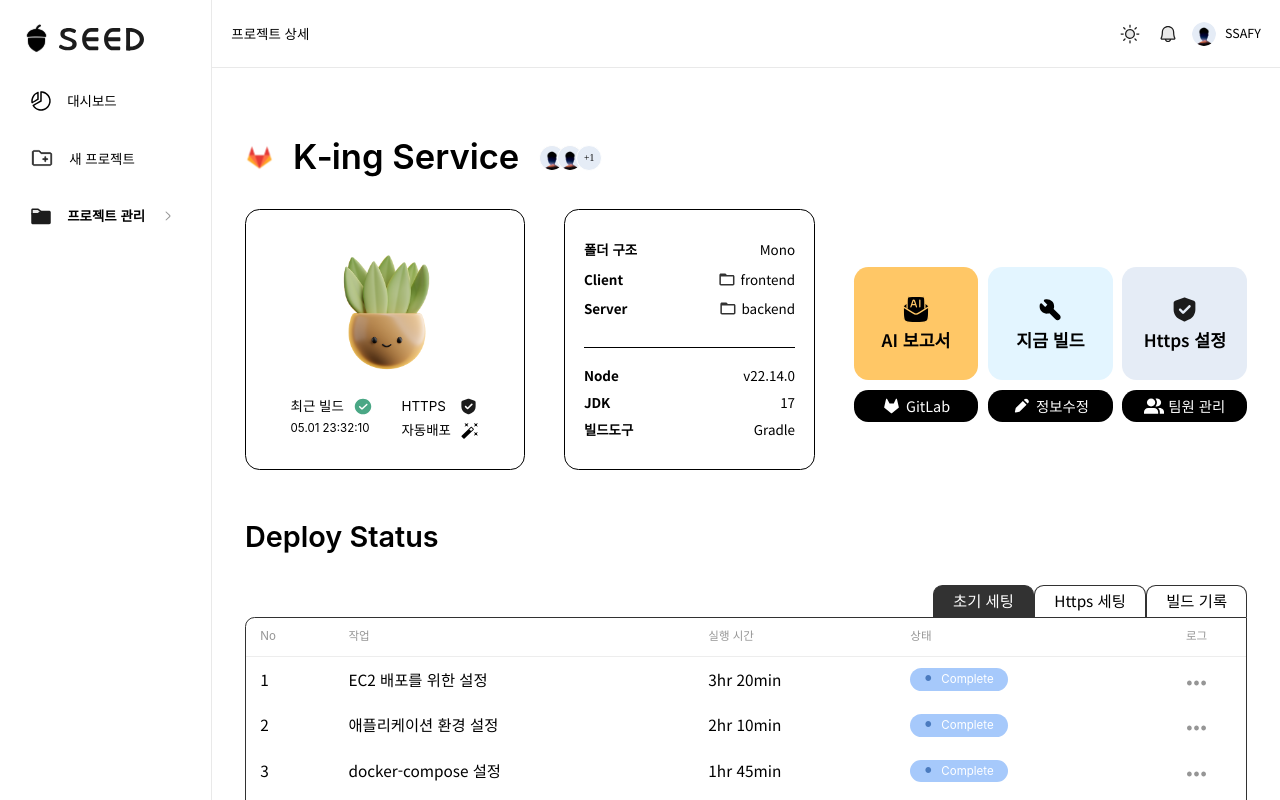
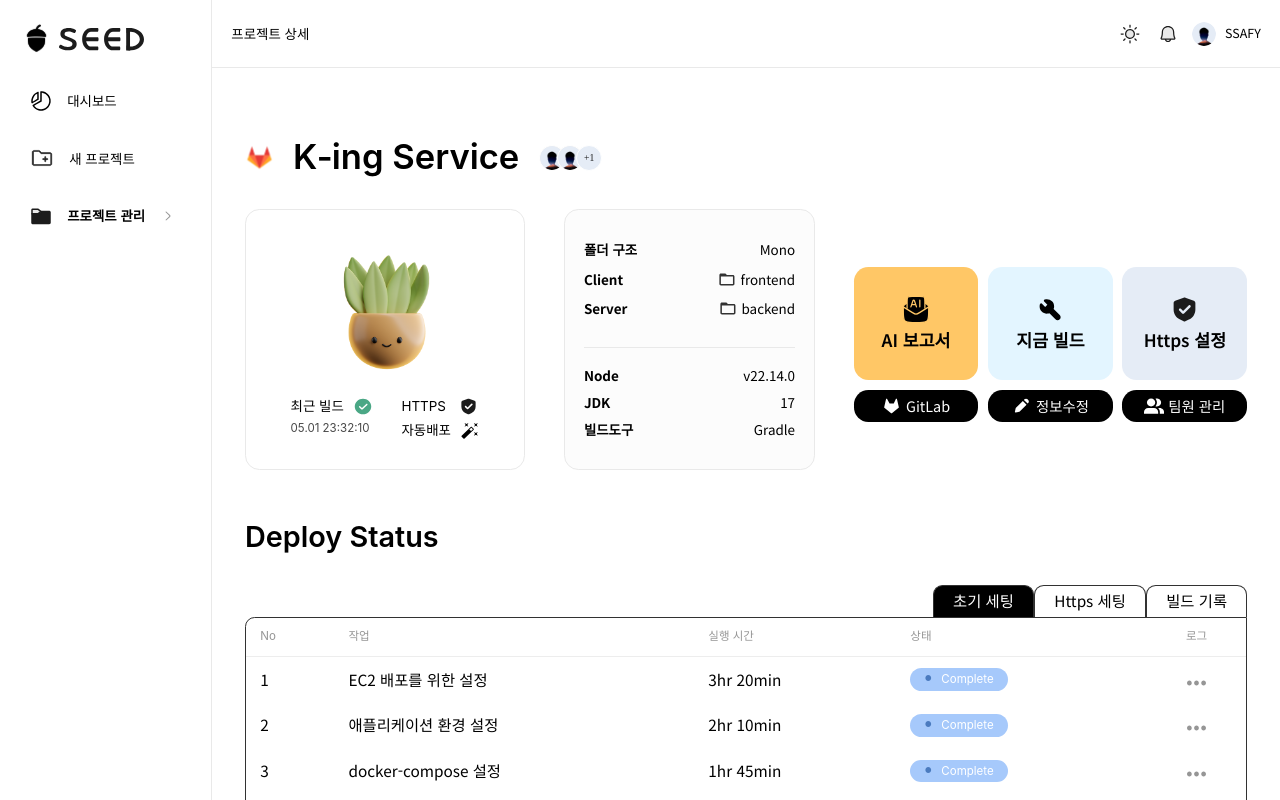
Before and after one commit to jisu-0305/Seed, a Next.js app in the folder frontend/: page /projects/1 in a window 1280 px wide. Built offline with nearby package versions, Linux system fonts and the light colour scheme.

Commit message:
S12P31A206-85 feat: Projects 라이트/다크 호환 색상 적용

```diff
--- a/frontend/src/components/Projects/AvatarList.tsx
+++ b/frontend/src/components/Projects/AvatarList.tsx
@@ -55,5 +55,5 @@ const MoreCount = styled.div`
   align-items: center;
   justify-content: center;
   font-size: 1rem;
-  color: ${({ theme }) => theme.colors.Gray2};
+  color: ${({ theme }) => theme.colors.Black1};
 `;
--- a/frontend/src/components/Projects/ProjectCard.tsx
+++ b/frontend/src/components/Projects/ProjectCard.tsx
@@ -97,6 +97,7 @@ const Right = styled.div`
 
 const Title = styled.h3`
   ${({ theme }) => theme.fonts.EnTitle2};
+  color: ${({ theme }) => theme.colors.Black};
 `;
 
 const ProjectImage = styled.img`
@@ -115,8 +116,10 @@ const Item = styled.div`
   align-items: center;
   gap: 0.5rem;
   ${({ theme }) => theme.fonts.Body4};
+  color: ${({ theme }) => theme.colors.Black};
 `;
 
 const Time = styled.div`
   ${({ theme }) => theme.fonts.Body5};
+  color: ${({ theme }) => theme.colors.Black};
 `;
--- a/frontend/src/components/Projects/Projects.tsx
+++ b/frontend/src/components/Projects/Projects.tsx
@@ -53,7 +53,6 @@ const SectionWrapper = styled.section`
   align-items: center;
   width: 100%;
   padding-top: 10rem;
-  background-color: ${({ theme }) => theme.colors.White};
   border-radius: 1.5rem;
 `;
 
--- a/frontend/src/components/Projects/detail/ActionButtons.tsx
+++ b/frontend/src/components/Projects/detail/ActionButtons.tsx
@@ -89,8 +89,8 @@ const SmallButton = styled.button`
   padding: 0.7rem 1rem;
   border: none;
   border-radius: 1.5rem;
-  background: ${({ theme }) => theme.colors.Black};
-  color: ${({ theme }) => theme.colors.White};
+  background: ${({ theme }) => theme.colors.Text};
+  color: ${({ theme }) => theme.colors.Background};
   ${({ theme }) => theme.fonts.Body2};
 `;
 
--- a/frontend/src/components/Projects/detail/ProjectDetail.tsx
+++ b/frontend/src/components/Projects/detail/ProjectDetail.tsx
@@ -56,7 +56,6 @@ const SectionWrapper = styled.section`
   align-items: center;
   width: 100%;
   padding-top: 7rem;
-  background-color: ${({ theme }) => theme.colors.White};
   border-radius: 1.5rem;
 `;
 
--- a/frontend/src/components/Projects/detail/ProjectHeader.tsx
+++ b/frontend/src/components/Projects/detail/ProjectHeader.tsx
@@ -55,7 +55,7 @@ const Wrapper = styled.div`
   width: 25rem;
   height: 25rem;
   padding: 1rem 2rem;
-  border: 0.15rem solid ${({ theme }) => theme.colors.Black};
+  border: 0.15rem solid ${({ theme }) => theme.colors.BorderDefault};
   border-radius: 1.5rem;
 `;
 
@@ -92,7 +92,7 @@ const Label = styled.div`
 
 const Time = styled.div`
   ${({ theme }) => theme.fonts.EnBody2};
-  color: ${({ theme }) => theme.colors.Gray1};
+  color: ${({ theme }) => theme.colors.DetailText};
 `;
 
 const Icon = styled.img`
--- a/frontend/src/components/Projects/detail/ProjectInfo.tsx
+++ b/frontend/src/components/Projects/detail/ProjectInfo.tsx
@@ -61,11 +61,11 @@ const Card = styled.div`
   display: flex;
   flex-direction: column;
   justify-content: center;
-  background: ${({ theme }) => theme.colors.LightGray3};
+  background: ${({ theme }) => theme.colors.DetailFieldBg};
   width: 22rem;
   height: 25rem;
   padding: 1rem 2rem;
-  border: 0.15rem solid ${({ theme }) => theme.colors.LightGray1};
+  border: 0.15rem solid ${({ theme }) => theme.colors.DetailBorder1};
   border-radius: 1.5rem;
 `;
 
@@ -89,7 +89,7 @@ const Row = styled.div`
 
 const Label = styled.div`
   ${({ theme }) => theme.fonts.Head5};
-  color: ${({ theme }) => theme.colors.Black};
+  color: ${({ theme }) => theme.colors.Text};
 `;
 
 const MonoValue = styled.div`
@@ -109,6 +109,6 @@ const FolderIcon = styled.img`
 
 const Divider = styled.hr`
   border: none;
-  border-top: 0.15rem solid ${({ theme }) => theme.colors.LightGray1};
+  border-top: 0.15rem solid ${({ theme }) => theme.colors.DetailBorder1};
   margin: 2rem 0;
 `;
--- a/frontend/src/components/Projects/detail/deployStatus/DeployStatus.tsx
+++ b/frontend/src/components/Projects/detail/deployStatus/DeployStatus.tsx
@@ -2,6 +2,7 @@
 import styled from '@emotion/styled';
 import { useState } from 'react';
 
+import { useThemeStore } from '@/stores/themeStore';
 import type { DeployStatusProps, DeployTabName } from '@/types/deploy';
 
 import { BuildHistoryPanel } from './BuildHistoryPanel';
@@ -10,12 +11,18 @@ import { DeployTable } from './DeployTable';
 export function DeployStatus({ tasksByTab }: DeployStatusProps) {
   const tabs = Object.keys(tasksByTab) as DeployTabName[];
   const [active, setActive] = useState<DeployTabName>(tabs[0]);
+  const { mode } = useThemeStore();
 
   return (
     <Container>
       <TabList>
         {tabs.map((t) => (
-          <Tab key={t} active={t === active} onClick={() => setActive(t)}>
+          <Tab
+            key={t}
+            active={t === active}
+            mode={mode}
+            onClick={() => setActive(t)}
+          >
             {t}
           </Tab>
         ))}
@@ -34,7 +41,6 @@ export function DeployStatus({ tasksByTab }: DeployStatusProps) {
 
 const Container = styled.div`
   margin-top: 3rem;
-  background: ${({ theme }) => theme.colors.White};
   border-radius: 1rem;
 `;
 
@@ -45,7 +51,7 @@ const TabList = styled.div`
   background: transparent;
 `;
 
-const Tab = styled.div<{ active: boolean }>`
+const Tab = styled.div<{ active: boolean; mode: string }>`
   position: relative;
   padding: 0.6rem 2rem;
   border: 1px solid ${({ theme }) => theme.colors.Gray0};
@@ -53,9 +59,13 @@ const Tab = styled.div<{ active: boolean }>`
   border-radius: 1rem 1rem 0 0;
 
   background: ${({ active, theme }) =>
-    active ? theme.colors.Gray0 : theme.colors.White};
-  color: ${({ active, theme }) =>
-    active ? theme.colors.White : theme.colors.Black};
+    active ? theme.colors.DetailBorder2 : theme.colors.Background};
+  color: ${({ active, mode, theme }) =>
+    active
+      ? theme.colors.White
+      : mode === 'light'
+        ? theme.colors.Black
+        : theme.colors.White};
   ${({ theme }) => theme.fonts.Body1};
 
   z-index: ${({ active }) => (active ? 2 : 1)};
--- a/frontend/src/components/Projects/detail/deployStatus/DeployTable.tsx
+++ b/frontend/src/components/Projects/detail/deployStatus/DeployTable.tsx
@@ -46,7 +46,7 @@ const TableWrapper = styled.div`
   overflow-y: auto;
   /* Firefox */
   scrollbar-width: thin;
-  scrollbar-color: ${({ theme }) => `${theme.colors.Black} transparent`};
+  scrollbar-color: ${({ theme }) => `${theme.colors.Text} transparent`};
 
   /* WebKit (Chrome, Safari, Edge) */
   &::-webkit-scrollbar {
@@ -54,7 +54,7 @@ const TableWrapper = styled.div`
   }
 
   &::-webkit-scrollbar-thumb {
-    background-color: ${({ theme }) => theme.colors.Gray2};
+    background-color: ${({ theme }) => theme.colors.Gray3};
     border-radius: 4px;
   }
 
@@ -93,7 +93,7 @@ const Table = styled.table`
   }
 
   tbody tr:hover {
-    background-color: ${({ theme }) => theme.colors.Gray4};
+    background-color: ${({ theme }) => theme.colors.BuildHover};
   }
 `;
 
```
